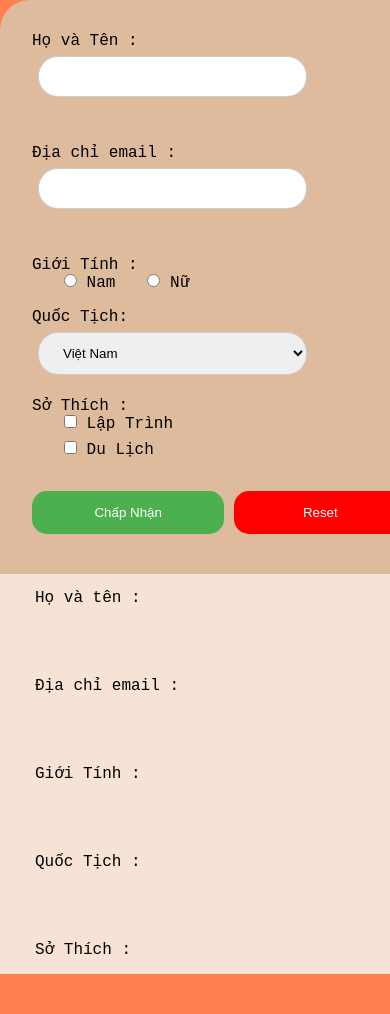
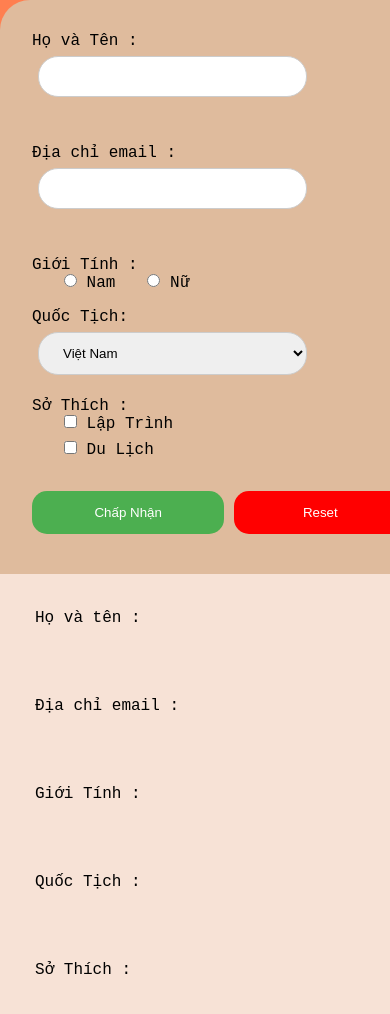
Before and after one commit to PhamMinhTri20/phamminhtri20.github.io, a plain HTML site: page javascript2.html in a window 390 px wide. Shown: the top 1014 px of the page. Drawn offline with Linux system fonts and the light colour scheme.

Commit message:
Update javascript2.html

```diff
--- a/javascript2.html
+++ b/javascript2.html
@@ -118,7 +118,10 @@ input[type=reset]:hover {
                     display: flex;
                     flex-direction: column;
                     justify-content: center;
-                    height: 25rem;
+                    height: auto;
+                }
+                .output-data {
+                    height: auto;
                 }
                 section{
                     display: block;
```
